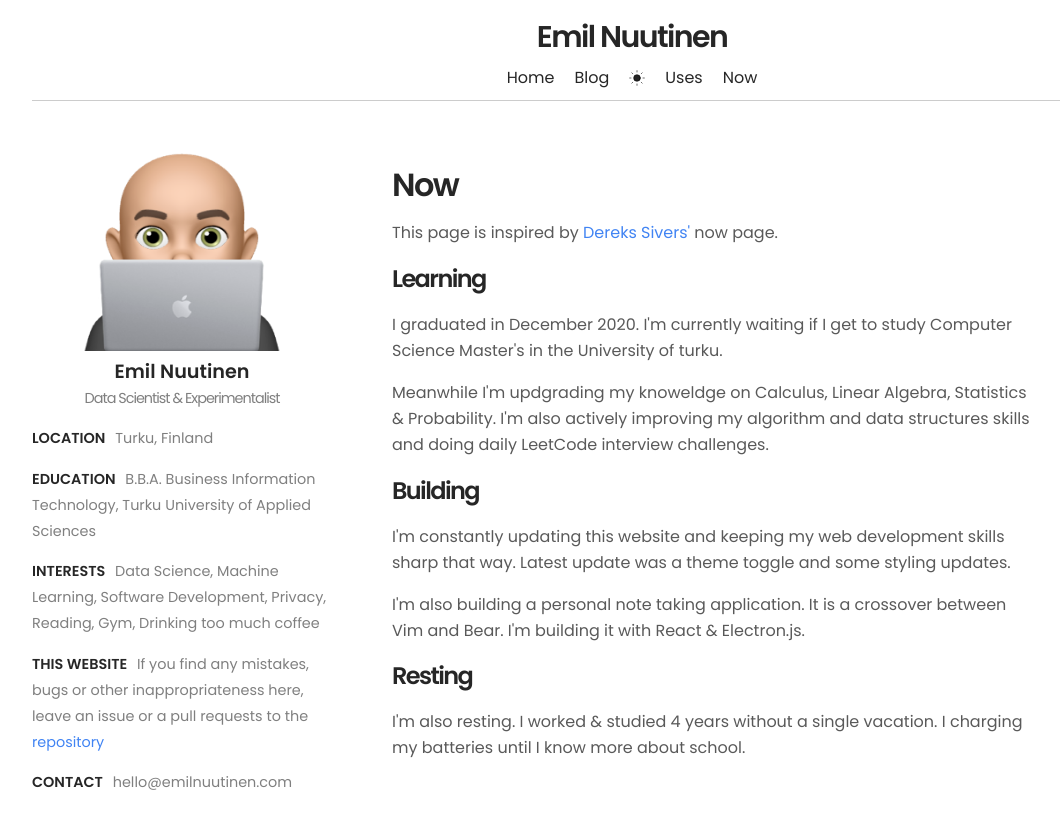
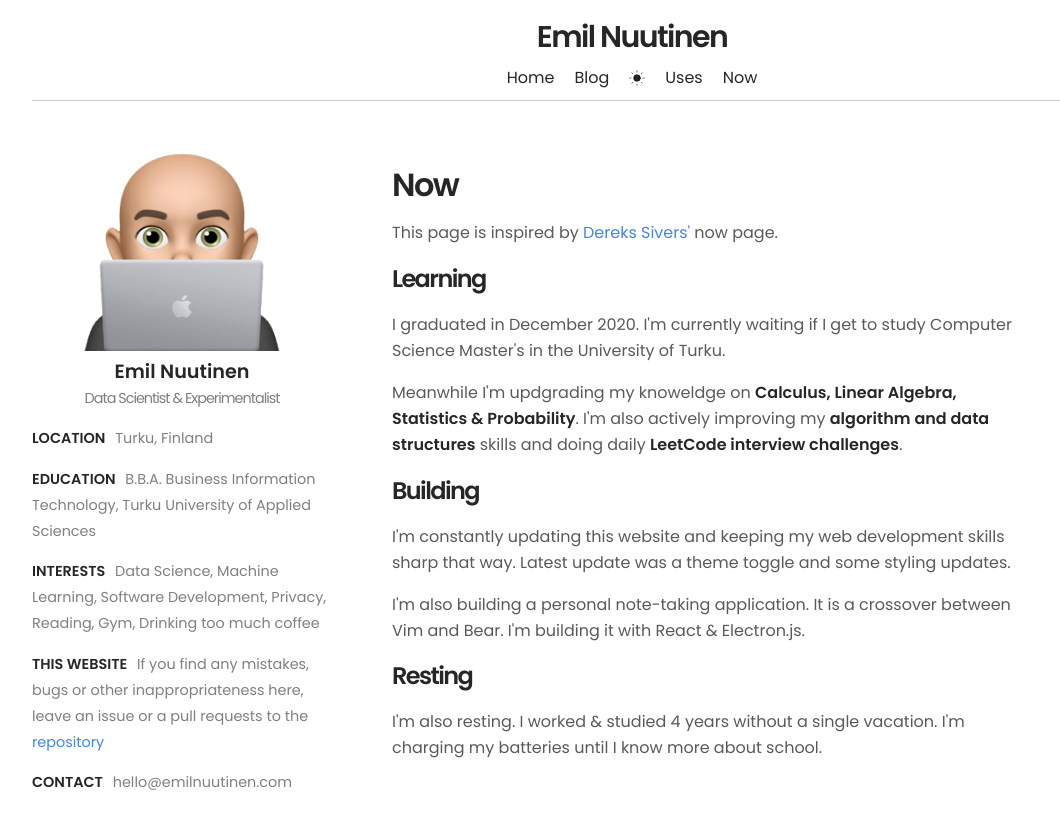
Before and after one commit to emilrwx/emilrwx_website, a Next.js app: page /now in a window 1280 px wide. Shown: the top 828 px of the page, without its empty margins (8-1068 px from the left). Built offline with nearby package versions, Linux system fonts and the light colour scheme.

Commit message:
Fix typos

```diff
--- a/pages/now.js
+++ b/pages/now.js
@@ -11,16 +11,16 @@ export default function About () {
         This page is inspired by <a href='https://sive.rs/nowff'>Dereks Sivers'</a> now page.
 
         <h2>Learning</h2>
-        <p>I graduated in December 2020. I'm currently waiting if I get to study Computer Science Master's in the University of turku. </p>
-        <p>Meanwhile I'm updgrading my knoweldge on Calculus, Linear Algebra, Statistics & Probability. I'm also actively improving my algorithm and data structures skills and doing daily LeetCode interview challenges.
+        <p>I graduated in December 2020. I'm currently waiting if I get to study Computer Science Master's in the University of Turku. </p>
+        <p>Meanwhile I'm updgrading my knoweldge on <b>Calculus, Linear Algebra, Statistics & Probability</b>. I'm also actively improving my <b>algorithm and data structures</b> skills and doing daily <b>LeetCode interview challenges</b>.
         </p>
 
         <h2>Building</h2>
         <p>I'm constantly updating this website and keeping my web development skills sharp that way. Latest update was a theme toggle and some styling updates.</p>
-        <p>I'm also building a personal note taking application. It is a crossover between Vim and Bear. I'm building it with React & Electron.js.</p>
+        <p>I'm also building a personal note-taking application. It is a crossover between Vim and Bear. I'm building it with React & Electron.js.</p>
 
         <h2>Resting</h2>
-        <p>I'm also resting. I worked & studied 4 years without a single vacation. I charging my batteries until I know more about school.</p>
+        <p>I'm also resting. I worked & studied 4 years without a single vacation. I'm charging my batteries until I know more about school.</p>
 
       </div>
     </>
```
